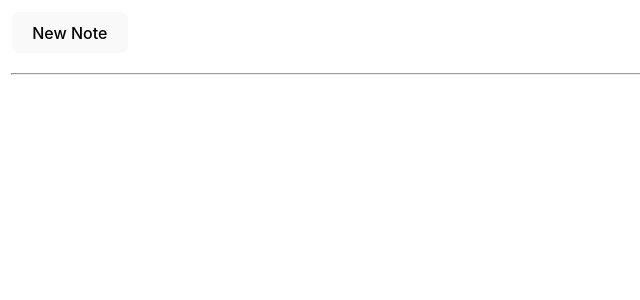
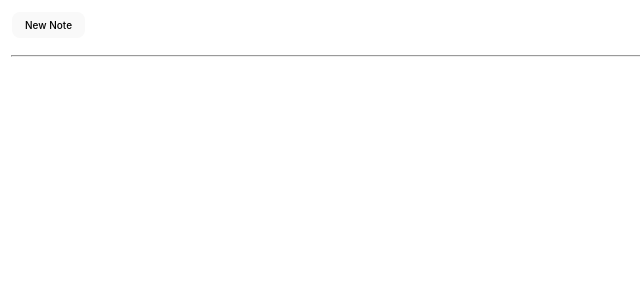
Before and after one commit to dominicgaliano/notes-ts, a React (Vite) app: page / in a window 1280 px wide. Shown: the top 300 px of the page, without its empty margins (0-640 px from the left). Built offline with nearby package versions, Linux system fonts and the light colour scheme.

Commit message:
changed root element font size for accessibility

```diff
--- a/src/index.css
+++ b/src/index.css
@@ -6,6 +6,7 @@
   color-scheme: light dark;
   color: rgba(255, 255, 255, 0.87);
   background-color: #242424;
+  font-size: 62.5%;
 
   font-synthesis: none;
   text-rendering: optimizeLegibility;
@@ -13,7 +14,8 @@
   -moz-osx-font-smoothing: grayscale;
   -webkit-text-size-adjust: 100%;
 
-  --default-padding: 12px;
+  /* Global app CSS variables */
+  --default-padding: 1.2rem;
 }
 
 a {
```
